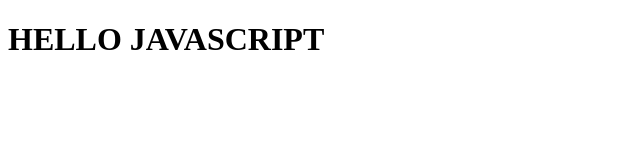
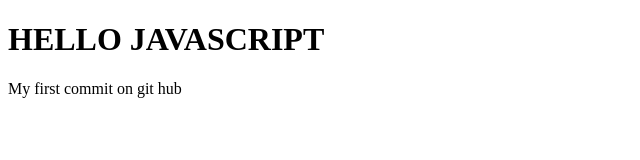
Before and after one commit to Gaurav-devv/Burger, a plain HTML site: page index.html in a window 1280 px wide. Shown: the whole page, without its empty margins (0-640 px from the left). Drawn offline with Linux system fonts and the light colour scheme.

Commit message:
feat: added paragraaph

```diff
--- a/index.html
+++ b/index.html
@@ -7,6 +7,7 @@
 </head>
 <body>
     <h1>HELLO  JAVASCRIPT</h1>
+    <p>My first commit on git hub</p>
 
 </body>
 </html>
```
